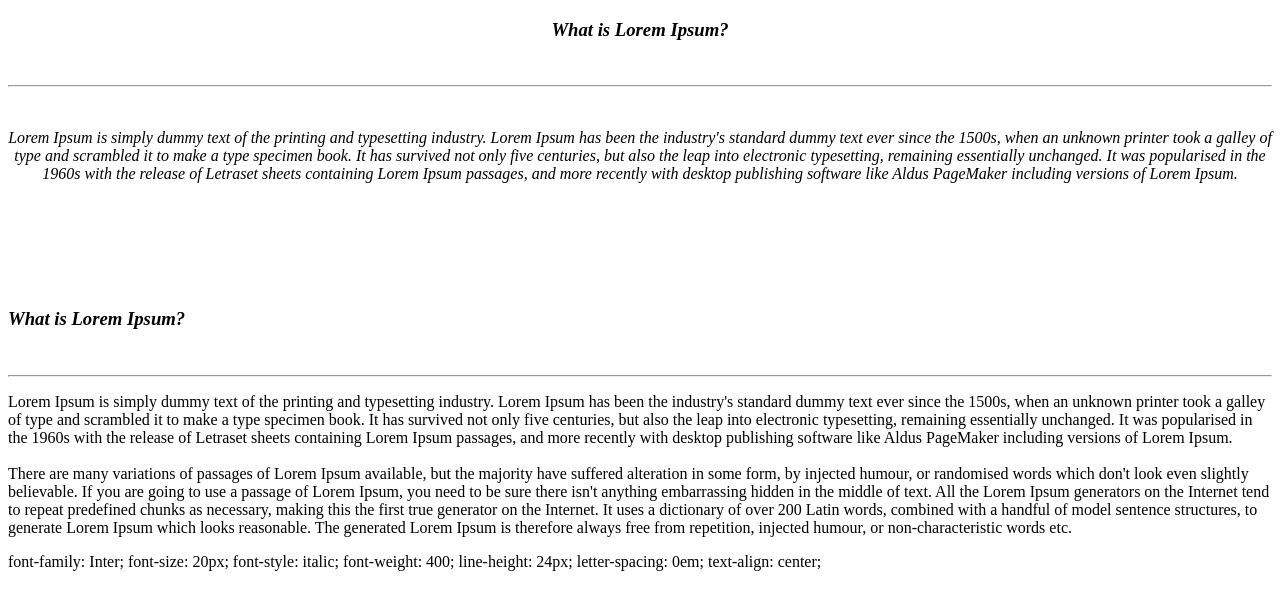
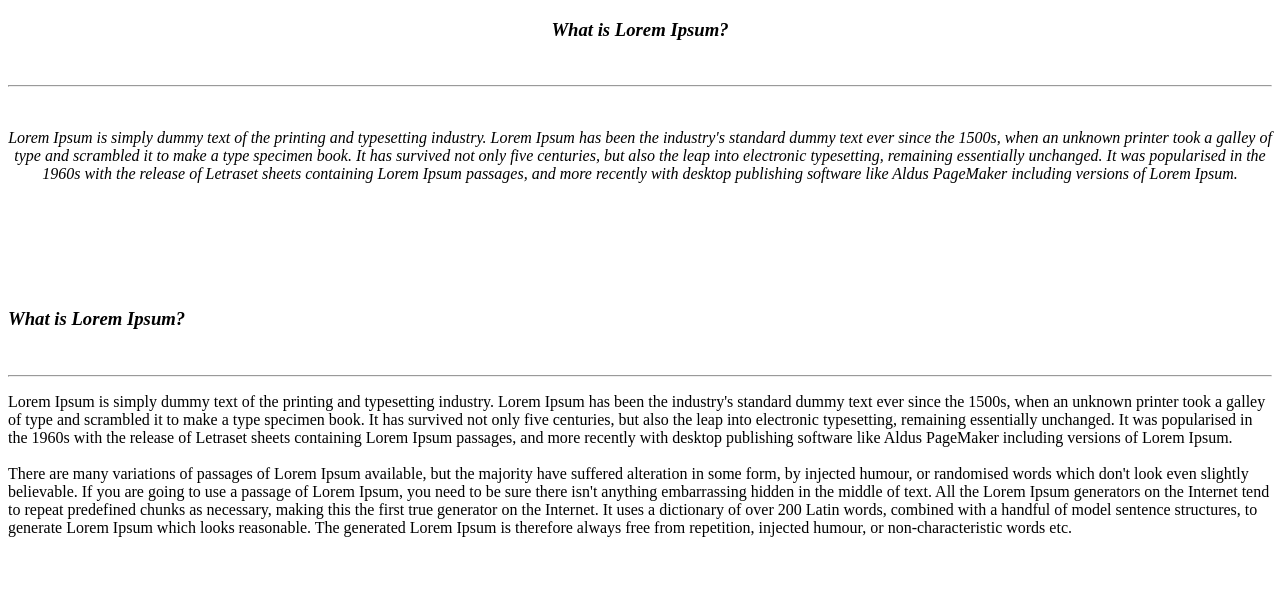
Before and after one commit to iraklikupatadze1/Firstproject, a plain HTML site: page index4.html in a window 1280 px wide. Drawn offline with Linux system fonts and the light colour scheme.

Commit message:
Update index4.html

```diff
--- a/index4.html
+++ b/index4.html
@@ -46,12 +46,3 @@
 
     </body>
 </html>
-
-
-font-family: Inter;
-font-size: 20px;
-font-style: italic;
-font-weight: 400;
-line-height: 24px;
-letter-spacing: 0em;
-text-align: center;
```
